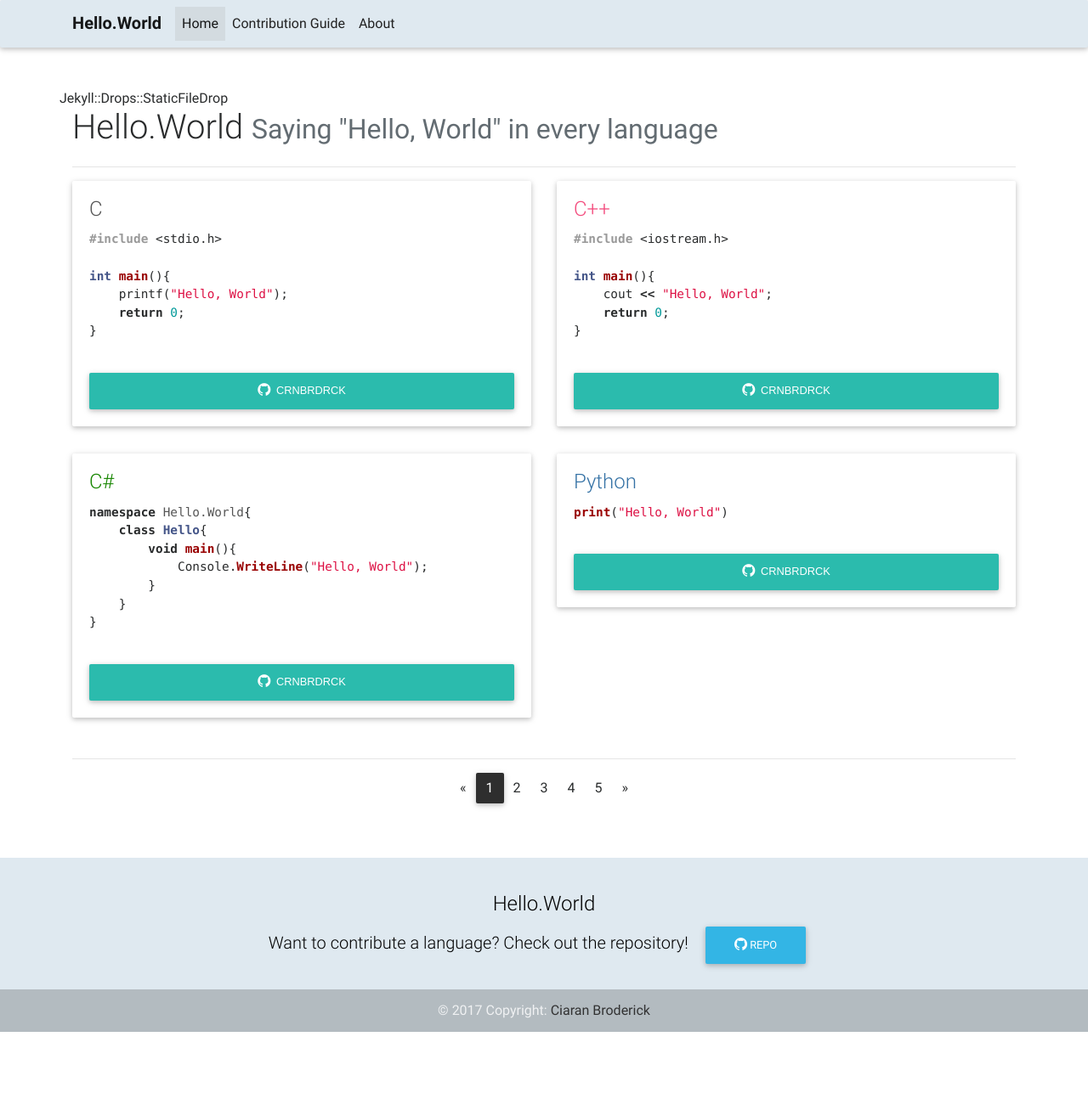
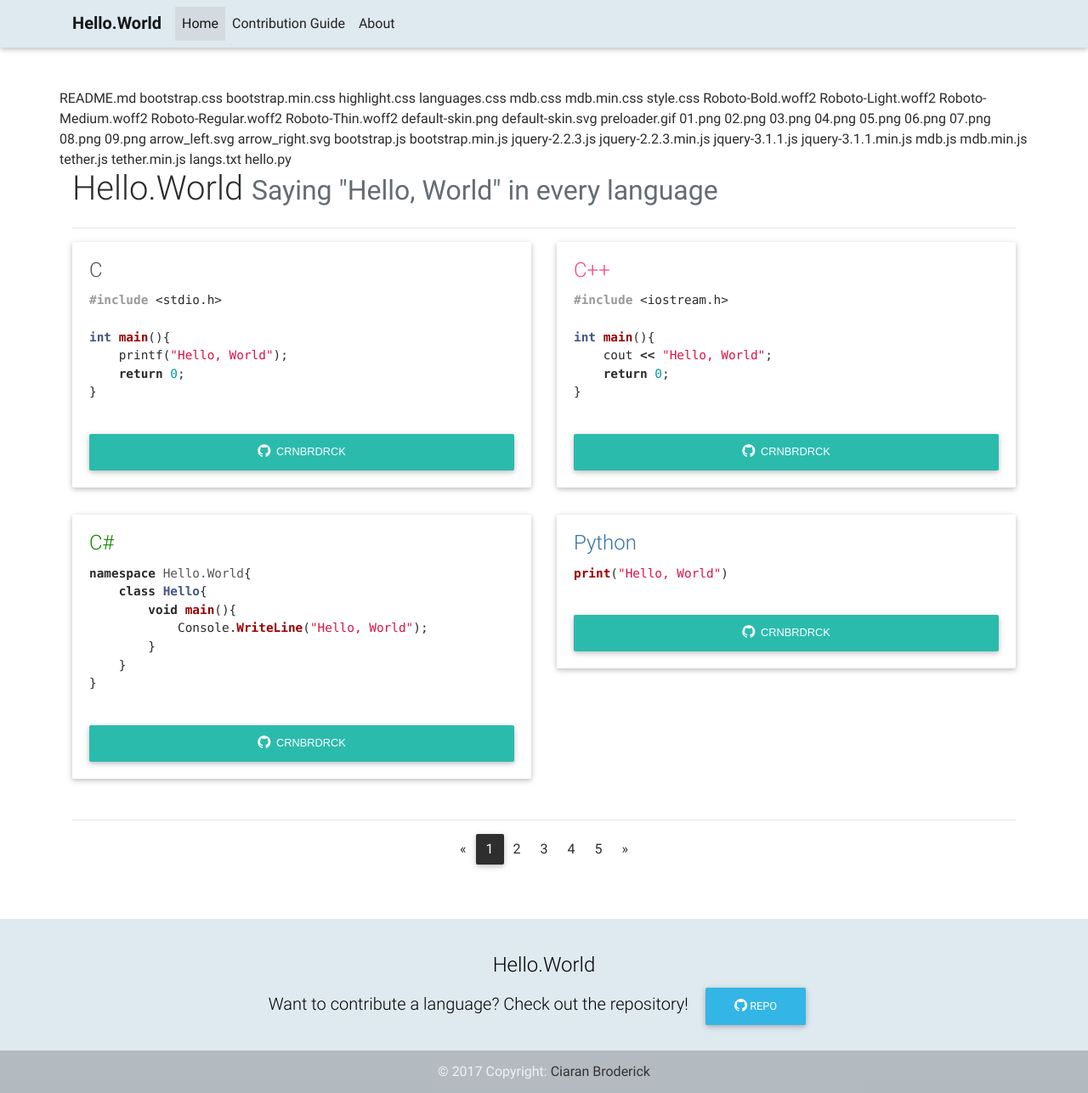
Before and after one commit to freyamade/hello.world, a Jekyll site: the page built from index.md, in a window 1280 px wide. Shown: the whole page at 85% size. Built offline with Jekyll 4.4.1, drawn with Linux system fonts in a browser that asks for light colours; nearby versions of some CDN libraries; before the commit the page ends 1215 px from its top, so only the background shows below that.

Commit message:
Update index.html

```diff
--- a/_layouts/index.html
+++ b/_layouts/index.html
@@ -84,8 +84,8 @@
 
             <div class="row">
                 {% assign code_files = site.static_files | where: "code", true %}
-                {% for program in code_files %}
-                    {{ program }}
+                {% for program in site.static_files %}
+                    {{ program.name }}
                 {% endfor %}
             </div>
 
```
